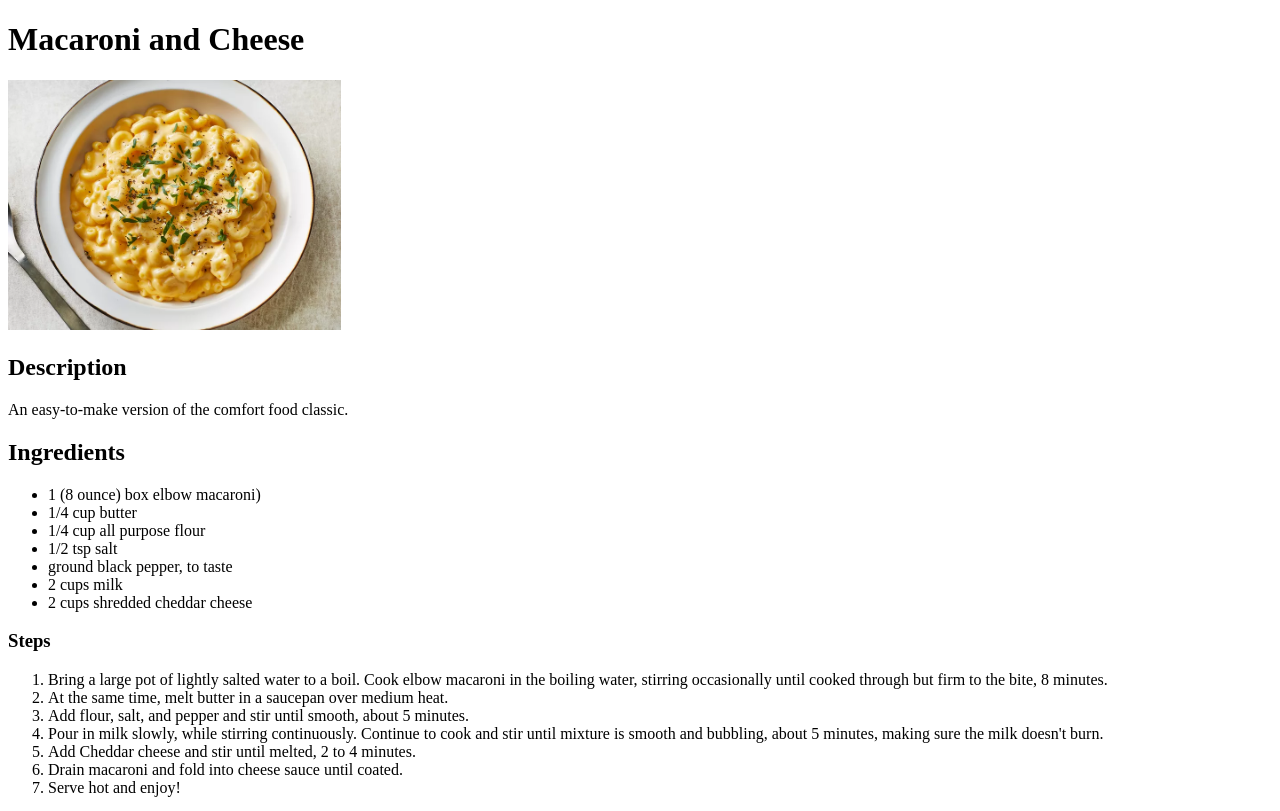
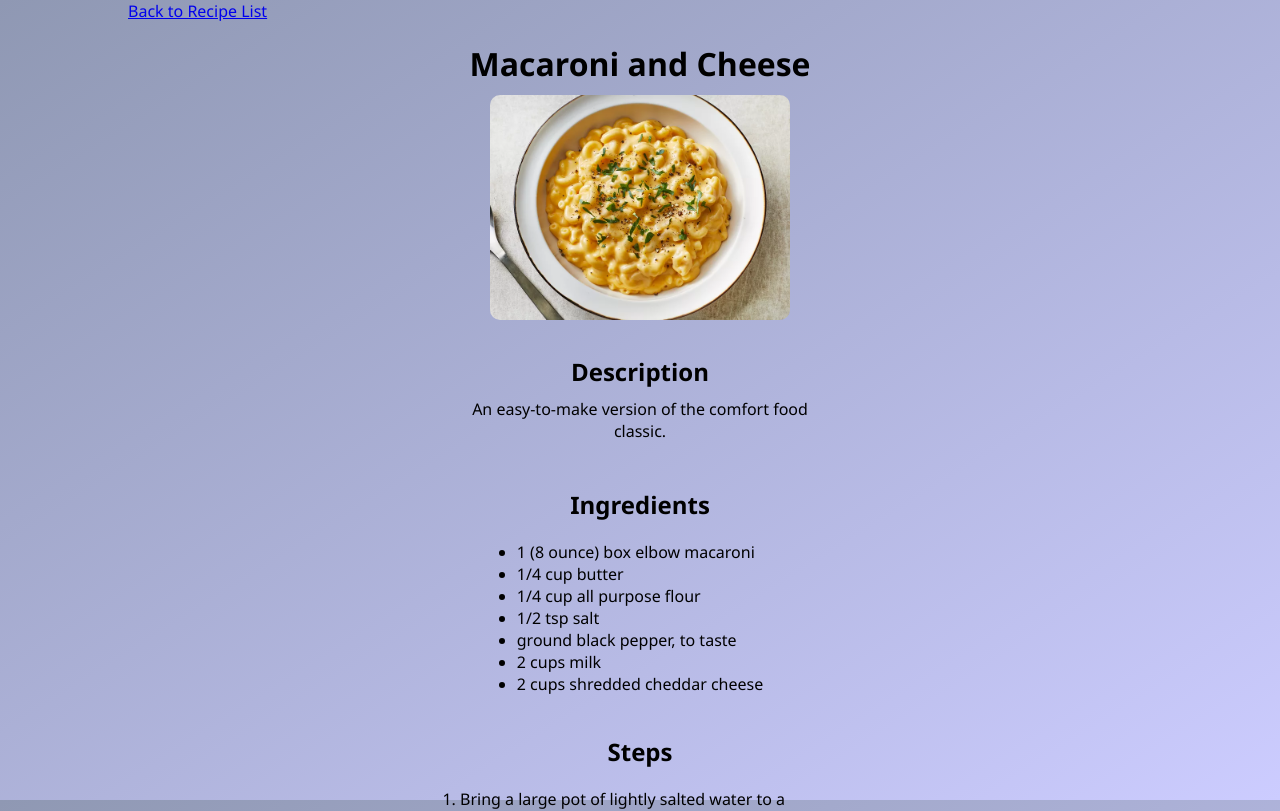
Before and after one commit to pkburke/odin-recipes, a plain HTML site: page recipes/macaroni-and-cheese.html in a window 1280 px wide. Shown: the top 811 px of the page. Drawn offline with Linux system fonts and the light colour scheme.

Commit message:
Update website with CSS styling
Added a styles.css file to make the webpage more appealing looking.
Also updated the html files for the lasagna, mac and cheese and
pasta algio e olio recipes with a backlink that leads to the homepage.

```diff
--- a/recipes/macaroni-and-cheese.html
+++ b/recipes/macaroni-and-cheese.html
@@ -4,15 +4,24 @@
     <meta charset="UTF-8">
     <meta name="viewport" content="width=device-width, initial-scale=1.0">
     <title>Macaroni and Cheese</title>
+    <link rel="stylesheet" href="../styles.css">
 </head>
 <body>
+    <div class="left" id="banner">
+        <a href="../index.html">Back to Recipe List</a>
+    </div>
+    <div class="center" id="introduction">
         <h1>Macaroni and Cheese</h1>
-    <img src="../images/macaroni-and-cheese.jpg" alt="Picture of macaroni and cheese" height="250">
+        <img id="finished-image" src="../images/macaroni-and-cheese.jpg" alt="Picture of macaroni and cheese" width="300">
+    </div>
+    <div class="center" id="description">
         <h2>Description</h2>
-    <p>An easy-to-make version of the comfort food classic.</p>
+        <p">An easy-to-make version of the comfort food classic.</p>
+    </div>
+    <div class="center" id="ingredients">
         <h2>Ingredients</h2>
-    <ul>
-        <li>1 (8 ounce) box elbow macaroni)</li>
+        <ul class="center list">
+            <li>1 (8 ounce) box elbow macaroni</li>
             <li>1/4 cup butter</li>
             <li>1/4 cup all purpose flour</li>
             <li>1/2 tsp salt</li>
@@ -20,8 +29,10 @@
             <li>2 cups milk</li>
             <li>2 cups shredded cheddar cheese</li>
         </ul>
-    <h3>Steps</h3>
-    <ol>
+    </div>
+    <div class="center" id="steps">
+        <h2>Steps</h2>
+        <ol class="center list">
             <li>Bring a large pot of lightly salted water to a boil. Cook elbow macaroni in the boiling water, stirring occasionally until cooked through but firm to the bite, 8 minutes.</li>
             <li>At the same time, melt butter in a saucepan over medium heat.</li>
             <li>Add flour, salt, and pepper and stir until smooth, about 5 minutes.</li>
@@ -30,5 +41,6 @@
             <li>Drain macaroni and fold into cheese sauce until coated.</li>
             <li>Serve hot and enjoy!</li>
         </ol>
+    </div>
 </body>
 </html>
--- /dev/null
+++ b/styles.css
@@ -0,0 +1,59 @@
+html {
+    height: 100%;
+    box-sizing: border-box;
+    font-family: 'Segoe UI', Tahoma, Geneva, Verdana, sans-serif;
+    background-image: linear-gradient(to bottom right, #8f98b3, #CCCCFF);
+
+}
+body {
+    height: 100%;
+    margin: 0;
+    background-repeat: no-repeat;
+    background-attachment: fixed;
+}
+
+*, *:before, *:after {
+    box-sizing: inherit;
+}
+
+h1, h2 {
+    margin-top: 10px;
+    margin-bottom: 10px;
+
+}
+
+#finished-image {
+    border-radius: 10px;
+}
+
+.center {
+    margin: auto;
+    text-align: center;
+    padding: 10px;
+    overflow-wrap: break-word;
+}
+
+.left {
+    margin-right: 70%;
+    margin-left: 10%;
+    text-align: left;
+}
+
+ul.list,
+ol.list {
+    display: inline-block;
+    text-align: left;
+    list-style-position: outside;
+    margin-left: auto;
+    margin-right: auto;
+    overflow-wrap: break-word;
+}
+
+#recipes {
+    font-size: 18px;
+    font-style: italic;
+}
+
+div {
+    width: 400px;
+}
```
Also changed, not shown: index.html (+11 -6 lines), recipes/lasagna.html (+15 -3 lines), recipes/pasta-algio-e-olio.html (+15 -3 lines). Lines whose indentation alone changed are shown as unchanged.
